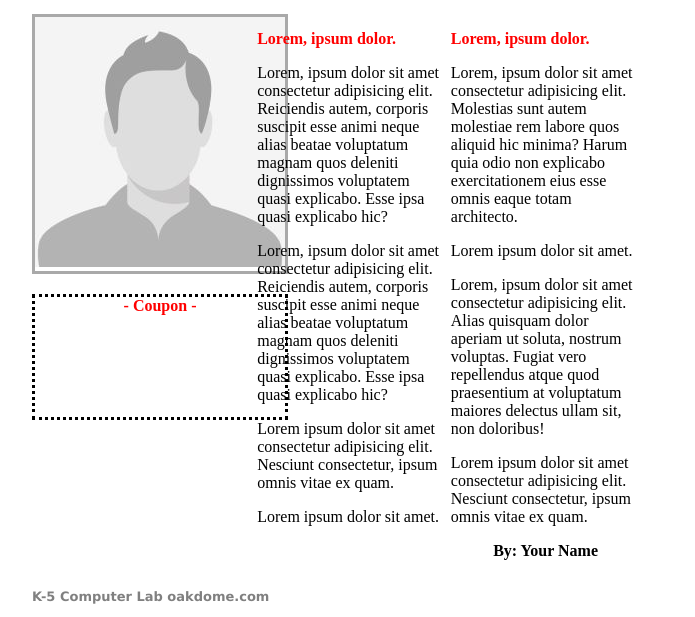
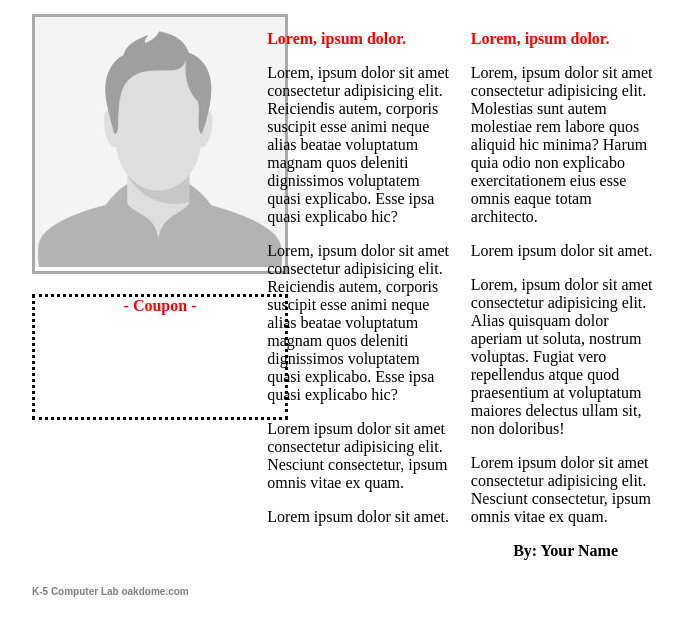
Before and after one commit to mantisse/CSS_practice-1---2, a plain HTML site: page index2.html in a window 1280 px wide. Shown: the part 368-985 px from the top of the page, without its empty margins (292-987 px from the left). Drawn offline with Linux system fonts and the light colour scheme.

Commit message:
footer style change

```diff
--- a/index2.html
+++ b/index2.html
@@ -16,9 +16,9 @@
         </div>
 
         <div class="blue">
-            <p class="blue1">&nbsp; &nbsp; &nbsp; Schoolname.com</p>
+            <p class="blue1">&nbsp; &nbsp; Schoolname.com</p>
             <p class="blue2">this school's best news</p>
-            <p class="blue3">$1.00 &nbsp; &nbsp; &nbsp; </p>
+            <p class="blue3">$1.00 &nbsp; &nbsp; &nbsp;</p>
         </div>
 
         <div class="headline">
--- a/style2.css
+++ b/style2.css
@@ -89,6 +89,7 @@
     width: 30%;
     /* background-color: grey; */
     vertical-align: top;
+    margin-left: 10px;
 }
 
 .red {
@@ -104,8 +105,8 @@
 
 .footer {
     text-align: left;
-    font-size: small;
-    font-family: Verdana, Geneva, Tahoma, sans-serif;
+    font-size: x-small;
+    font-family: Arial, Helvetica, sans-serif;
     font-weight: bold;
     color: grey;
 }
```
